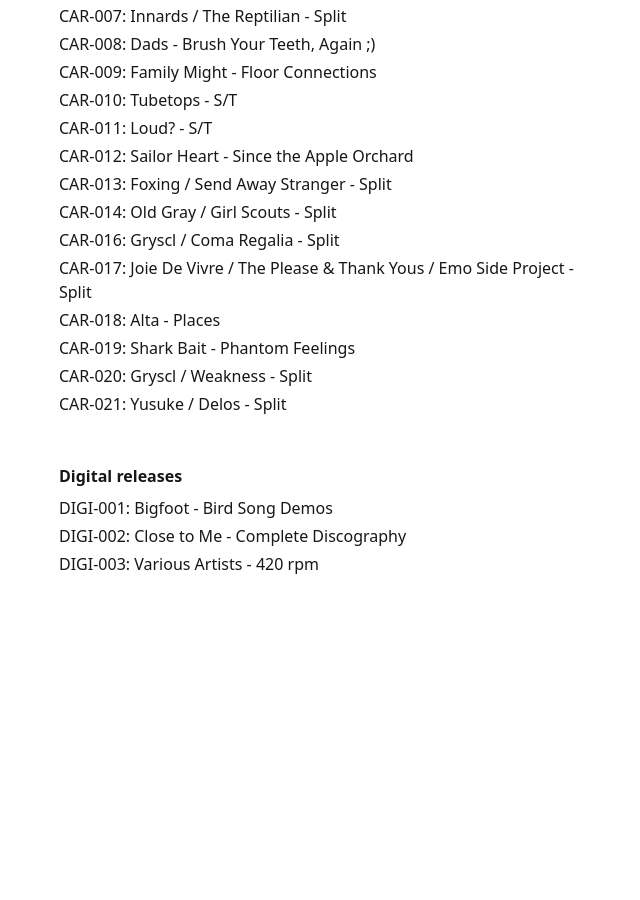
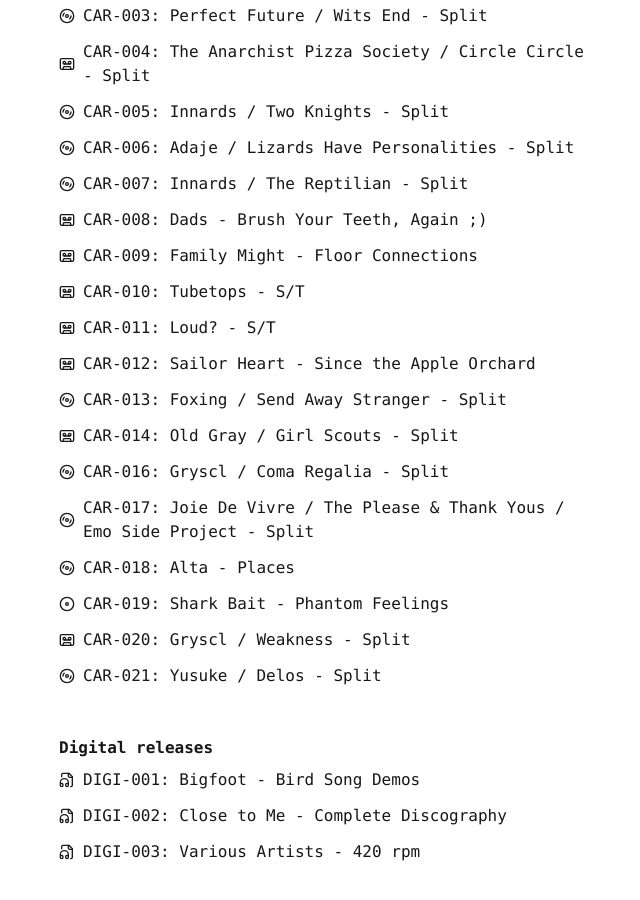
Before and after one commit to taylorbryant/carucage.com, a Next.js app: page / in a window 1280 px wide. Shown: the part 492-1392 px from the top of the page, without its empty margins (317-957 px from the left). Before the commit the page ends 1116 px from the top, so only its background shows below. Built offline with nearby package versions, Linux system fonts and the light colour scheme.

Commit message:
Use monospaced font, add icons

```diff
--- /dev/null
+++ b/app/_icons/audio-file.tsx
@@ -0,0 +1,22 @@
+import { SVGProps } from "react";
+
+export default function AudioFileIcon(props: SVGProps<SVGSVGElement>) {
+  return (
+    <svg
+      xmlns="http://www.w3.org/2000/svg"
+      width="16"
+      height="16"
+      viewBox="0 0 24 24"
+      fill="none"
+      stroke="currentColor"
+      strokeWidth="2"
+      strokeLinecap="round"
+      strokeLinejoin="round"
+      {...props}
+    >
+      <path d="M17.5 22h.5a2 2 0 0 0 2-2V7l-5-5H6a2 2 0 0 0-2 2v3" />
+      <path d="M14 2v4a2 2 0 0 0 2 2h4" />
+      <path d="M2 19a2 2 0 1 1 4 0v1a2 2 0 1 1-4 0v-4a6 6 0 0 1 12 0v4a2 2 0 1 1-4 0v-1a2 2 0 1 1 4 0" />
+    </svg>
+  );
+}
--- /dev/null
+++ b/app/_icons/cassette-tape.tsx
@@ -0,0 +1,24 @@
+import { SVGProps } from "react";
+
+export default function CassetteTapeIcon(props: SVGProps<SVGSVGElement>) {
+  return (
+    <svg
+      xmlns="http://www.w3.org/2000/svg"
+      width="16"
+      height="16"
+      viewBox="0 0 24 24"
+      fill="none"
+      stroke="currentColor"
+      strokeWidth="2"
+      strokeLinecap="round"
+      strokeLinejoin="round"
+      {...props}
+    >
+      <rect width="20" height="16" x="2" y="4" rx="2" />
+      <circle cx="8" cy="10" r="2" />
+      <path d="M8 12h8" />
+      <circle cx="16" cy="10" r="2" />
+      <path d="m6 20 .7-2.9A1.4 1.4 0 0 1 8.1 16h7.8a1.4 1.4 0 0 1 1.4 1l.7 3" />
+    </svg>
+  );
+}
--- /dev/null
+++ b/app/_icons/compact-disc.tsx
@@ -0,0 +1,21 @@
+import { SVGProps } from "react";
+
+export default function CompactDiscIcon(props: SVGProps<SVGSVGElement>) {
+  return (
+    <svg
+      xmlns="http://www.w3.org/2000/svg"
+      width="16"
+      height="16"
+      viewBox="0 0 24 24"
+      fill="none"
+      stroke="currentColor"
+      strokeWidth="2"
+      strokeLinecap="round"
+      strokeLinejoin="round"
+      {...props}
+    >
+      <circle cx="12" cy="12" r="10" />
+      <circle cx="12" cy="12" r="2" />
+    </svg>
+  );
+}
--- /dev/null
+++ b/app/_icons/vinyl-record.tsx
@@ -0,0 +1,23 @@
+import { SVGProps } from "react";
+
+export default function VinylRecordIcon(props: SVGProps<SVGSVGElement>) {
+  return (
+    <svg
+      xmlns="http://www.w3.org/2000/svg"
+      width="16"
+      height="16"
+      viewBox="0 0 24 24"
+      fill="none"
+      stroke="currentColor"
+      strokeWidth="2"
+      strokeLinecap="round"
+      strokeLinejoin="round"
+      {...props}
+    >
+      <circle cx="12" cy="12" r="10" />
+      <path d="M6 12c0-1.7.7-3.2 1.8-4.2" />
+      <circle cx="12" cy="12" r="2" />
+      <path d="M18 12c0 1.7-.7 3.2-1.8 4.2" />
+    </svg>
+  );
+}
--- a/app/layout.tsx
+++ b/app/layout.tsx
@@ -14,7 +14,7 @@
 }>) {
   return (
     <html lang="en">
-      <body className={`font-sans antialiased`}>{children}</body>
+      <body className={`font-mono antialiased`}>{children}</body>
     </html>
   );
 }
--- a/app/page.tsx
+++ b/app/page.tsx
@@ -1,60 +1,136 @@
+import AudioFileIcon from "./_icons/audio-file";
+import CassetteTapeIcon from "./_icons/cassette-tape";
+import CompactDiscIcon from "./_icons/compact-disc";
+import VinylRecordIcon from "./_icons/vinyl-record";
+
 export default function Home() {
   return (
     <>
-      <main className="max-w-xl w-full mx-auto px-6 py-12">
+      <div className="bg-blue-700 text-white">
+        <header className="max-w-xl w-full mx-auto px-6 py-12">
           <h1 className="font-bold mb-2">Carucage Records</h1>
           <p>
             Carucage Records was an independent record label based out of St.
             Louis, MO and Memphis, TN. Two cousins, Cory Robinson and Taylor
             Bryant, operated the label from 2011 to 2015, releasing 10 cassette
-          tapes, 9 vinyl records, 1 CD, and 3 digital releases. You can download
-          most of our releases for free on{" "}
-          <a className="text-blue-600" href="https://music.carucage.com">
+            tapes, 9 vinyl records, 1 CD, and 3 digital releases. You can
+            download most of our releases for free on{" "}
+            <a className="underline" href="https://music.carucage.com">
               Bandcamp
             </a>
-          . We no longer sell directly (which may change in the future), but you
-          may be able to find our physical releases on{" "}
+            . We no longer sell directly (which may change in the future), but
+            you may be able to find our physical releases on{" "}
             <a
               href="https://www.discogs.com/label/390082-Carucage-Records"
-            className="text-blue-600"
+              className="underline"
             >
               Discogs
             </a>
             .
           </p>
+        </header>
+      </div>
 
-        <p className="mt-12 font-bold mb-2">Physical releases</p>
-        <ul className="space-y-1">
-          <li>CAR-001: Bigfoot - Folklore & Myth</li>
-          <li>CAR-002: Adaje / Shark Bait - Split</li>
-          <li>CAR-003: Perfect Future / Wits End - Split</li>
-          <li>CAR-004: The Anarchist Pizza Society / Circle Circle - Split</li>
-          <li>CAR-005: Innards / Two Knights - Split</li>
-          <li>CAR-006: Adaje / Lizards Have Personalities - Split</li>
-          <li>CAR-007: Innards / The Reptilian - Split</li>
-          <li>CAR-008: Dads - Brush Your Teeth, Again ;)</li>
-          <li>CAR-009: Family Might - Floor Connections</li>
-          <li>CAR-010: Tubetops - S/T</li>
-          <li>CAR-011: Loud? - S/T</li>
-          <li>CAR-012: Sailor Heart - Since the Apple Orchard</li>
-          <li>CAR-013: Foxing / Send Away Stranger - Split</li>
-          <li>CAR-014: Old Gray / Girl Scouts - Split</li>
-          <li>CAR-016: Gryscl / Coma Regalia - Split</li>
-          <li>
+      <main className="max-w-xl w-full mx-auto px-6 py-12">
+        <p className="font-bold mb-2">Physical releases</p>
+        <ul className="space-y-3">
+          <li className="flex items-center gap-2">
+            <CassetteTapeIcon className="flex-shrink-0" />
+            CAR-001: Bigfoot - Folklore & Myth
+          </li>
+          <li className="flex items-center gap-2">
+            <CassetteTapeIcon className="flex-shrink-0" />
+            CAR-002: Adaje / Shark Bait - Split
+          </li>
+          <li className="flex items-center gap-2">
+            <VinylRecordIcon className="flex-shrink-0" />
+            CAR-003: Perfect Future / Wits End - Split
+          </li>
+          <li className="flex items-center gap-2">
+            <CassetteTapeIcon className="flex-shrink-0" />
+            CAR-004: The Anarchist Pizza Society / Circle Circle - Split
+          </li>
+          <li className="flex items-center gap-2">
+            <VinylRecordIcon className="flex-shrink-0" />
+            CAR-005: Innards / Two Knights - Split
+          </li>
+          <li className="flex items-center gap-2">
+            <VinylRecordIcon className="flex-shrink-0" />
+            CAR-006: Adaje / Lizards Have Personalities - Split
+          </li>
+          <li className="flex items-center gap-2">
+            <VinylRecordIcon className="flex-shrink-0" />
+            CAR-007: Innards / The Reptilian - Split
+          </li>
+          <li className="flex items-center gap-2">
+            <CassetteTapeIcon className="flex-shrink-0" />
+            CAR-008: Dads - Brush Your Teeth, Again ;)
+          </li>
+          <li className="flex items-center gap-2">
+            <CassetteTapeIcon className="flex-shrink-0" />
+            CAR-009: Family Might - Floor Connections
+          </li>
+          <li className="flex items-center gap-2">
+            <CassetteTapeIcon className="flex-shrink-0" />
+            CAR-010: Tubetops - S/T
+          </li>
+          <li className="flex items-center gap-2">
+            <CassetteTapeIcon className="flex-shrink-0" />
+            CAR-011: Loud? - S/T
+          </li>
+          <li className="flex items-center gap-2">
+            <CassetteTapeIcon className="flex-shrink-0" />
+            CAR-012: Sailor Heart - Since the Apple Orchard
+          </li>
+          <li className="flex items-center gap-2">
+            <VinylRecordIcon className="flex-shrink-0" />
+            CAR-013: Foxing / Send Away Stranger - Split
+          </li>
+          <li className="flex items-center gap-2">
+            <CassetteTapeIcon className="flex-shrink-0" />
+            CAR-014: Old Gray / Girl Scouts - Split
+          </li>
+          <li className="flex items-center gap-2">
+            <VinylRecordIcon className="flex-shrink-0" />
+            CAR-016: Gryscl / Coma Regalia - Split
+          </li>
+          <li className="flex items-center gap-2">
+            <VinylRecordIcon className="flex-shrink-0" />
             CAR-017: Joie De Vivre / The Please & Thank Yous / Emo Side Project
             - Split
           </li>
-          <li>CAR-018: Alta - Places</li>
-          <li>CAR-019: Shark Bait - Phantom Feelings</li>
-          <li>CAR-020: Gryscl / Weakness - Split</li>
-          <li>CAR-021: Yusuke / Delos - Split</li>
+          <li className="flex items-center gap-2">
+            <VinylRecordIcon className="flex-shrink-0" />
+            CAR-018: Alta - Places
+          </li>
+          <li className="flex items-center gap-2">
+            <CompactDiscIcon className="flex-shrink-0" />
+            CAR-019: Shark Bait - Phantom Feelings
+          </li>
+          <li className="flex items-center gap-2">
+            <CassetteTapeIcon className="flex-shrink-0" />
+            CAR-020: Gryscl / Weakness - Split
+          </li>
+          <li className="flex items-center gap-2">
+            <VinylRecordIcon className="flex-shrink-0" />
+            CAR-021: Yusuke / Delos - Split
+          </li>
         </ul>
 
         <p className="mt-12 font-bold mb-2">Digital releases</p>
-        <ul className="space-y-1">
-          <li>DIGI-001: Bigfoot - Bird Song Demos</li>
-          <li>DIGI-002: Close to Me - Complete Discography</li>
-          <li>DIGI-003: Various Artists - 420 rpm</li>
+        <ul className="space-y-3">
+          <li className="flex items-center gap-2">
+            <AudioFileIcon className="flex-shrink-0" /> DIGI-001: Bigfoot - Bird
+            Song Demos
+          </li>
+          <li className="flex items-center gap-2">
+            <AudioFileIcon className="flex-shrink-0" /> DIGI-002: Close to Me -
+            Complete Discography
+          </li>
+          <li className="flex items-center gap-2">
+            <AudioFileIcon className="flex-shrink-0" /> DIGI-003: Various
+            Artists - 420 rpm
+          </li>
         </ul>
       </main>
     </>
```
Lines whose indentation alone changed are shown as unchanged.
